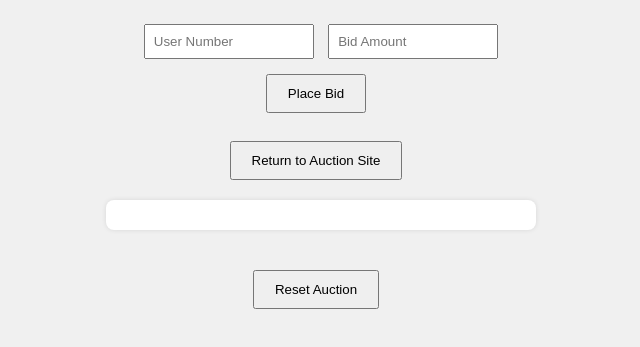
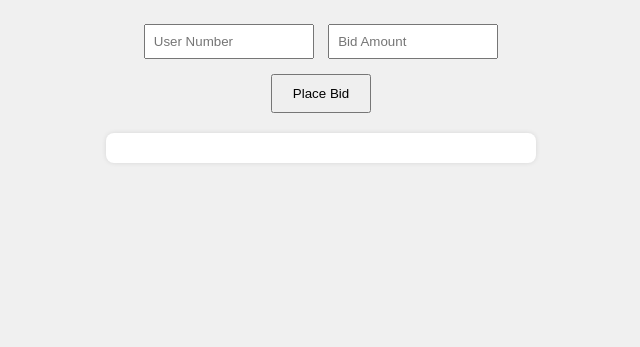
Before and after one commit to lawlessdesign21-lang/live-auction-app, a plain HTML site: page index.html in a window 1280 px wide. Shown: the part 89-436 px from the top of the page, without its empty margins (319-959 px from the left). Drawn offline with Linux system fonts and the light colour scheme; no server answers.

Commit message:
index.html

```diff
--- a/index.html
+++ b/index.html
@@ -25,7 +25,6 @@
     button {
       padding: 10px 20px;
       margin-top: 10px;
-      margin-right: 10px;
     }
     #auctionList {
       max-width: 400px;
@@ -44,32 +43,20 @@
     .user-entry:last-child {
       border-bottom: none;
     }
-    .bottom-buttons {
-      text-align: center;
-      margin-top: 30px;
-    }
   </style>
 </head>
 <body>
+
   <h1>Live Auction</h1>
 
   <div class="input-section">
     <input type="number" id="userId" placeholder="User Number" />
     <input type="number" id="amount" placeholder="Bid Amount" />
-    <br />
+    <br>
     <button onclick="submitBid()">Place Bid</button>
-
-    <br /><br />
-    <a href="https://www.fmistemfoundation.org/auction-fmi-need">
-      <button>Return to Auction Site</button>
-    </a>
   </div>
 
   <div id="auctionList"></div>
-
-  <div class="bottom-buttons">
-    <button onclick="resetAuction()">Reset Auction</button>
-  </div>
 
   <!-- Load main JavaScript file as a module -->
   <script type="module" src="./main.js"></script>
```
